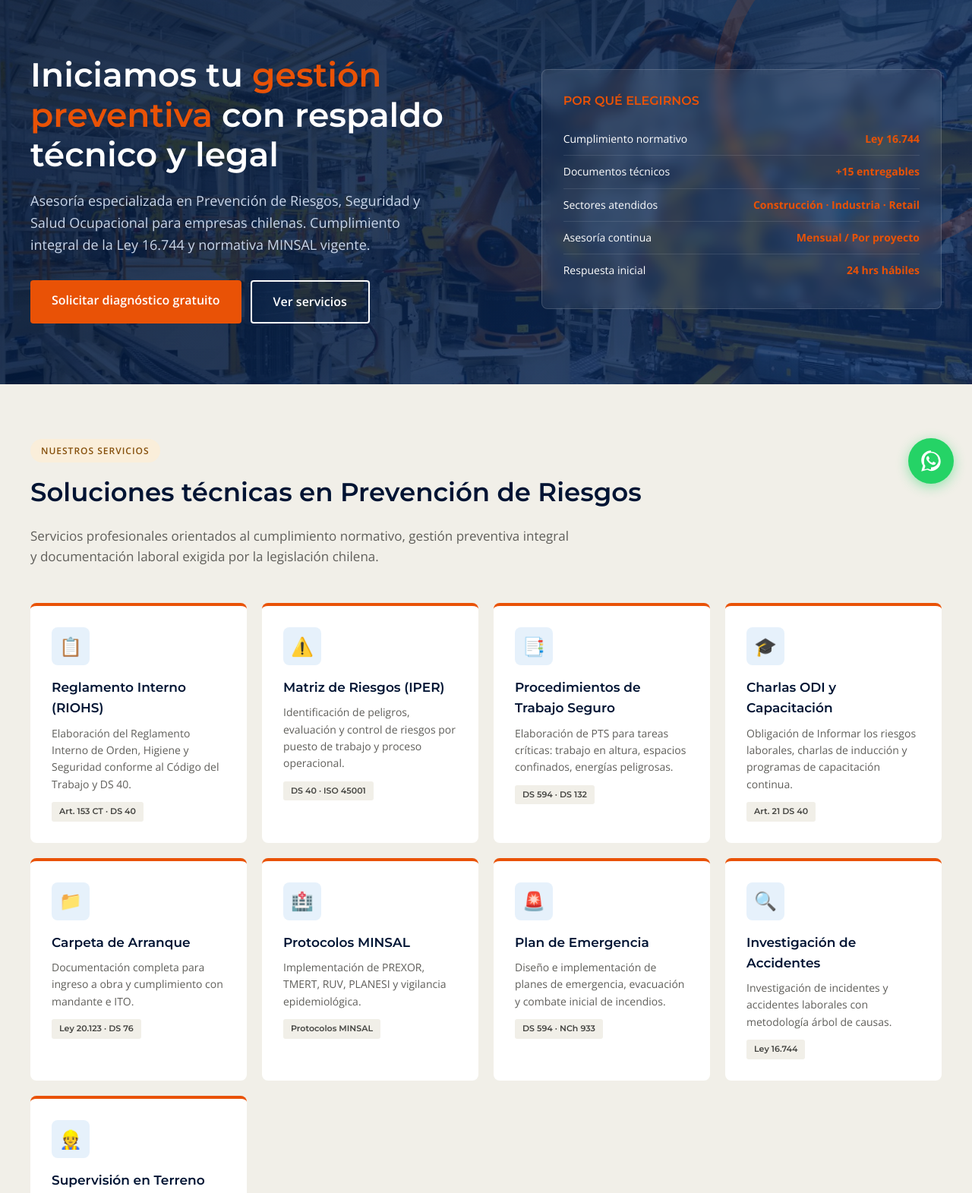
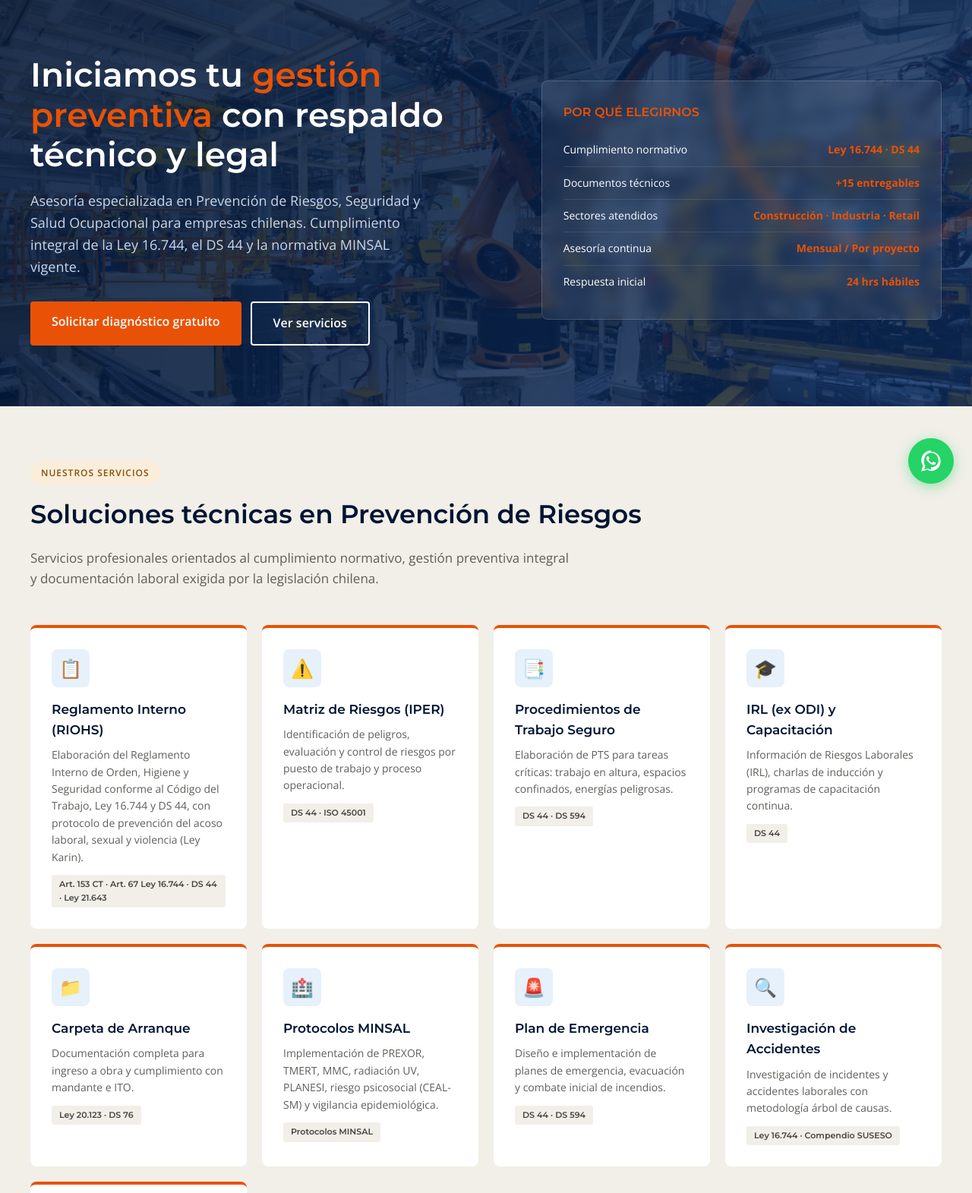
Before and after one commit to iniciaprevencion/Inicia-Prevenci-n, a plain HTML site: page index.html in a window 1280 px wide. Shown: the part 139-1710 px from the top of the page at 76% size. Drawn offline with nearby package versions, Linux system fonts and the light colour scheme.

Commit message:
Add files via upload

```diff
--- a/index.html
+++ b/index.html
@@ -6,8 +6,8 @@
 
 <!-- SEO PRIMARIO -->
 <title>IniciaPrevención | Asesoría en Prevención de Riesgos y SST - Chile</title>
-<meta name="description" content="Consultora chilena especializada en Prevención de Riesgos, Seguridad y Salud Ocupacional. Asesoría experta en RIOHS, Matriz IPER, PTS, ODI, Carpeta de Arranque y cumplimiento Ley 16.744.">
-<meta name="keywords" content="prevención de riesgos Chile, asesoría SST, RIOHS, Ley 16.744, prevencionista, seguridad obra, ITO, mandante, carpeta de arranque, matriz IPER, PTS, DS 76, DS 40, DS 594">
+<meta name="description" content="Consultora chilena especializada en Prevención de Riesgos, Seguridad y Salud Ocupacional. Asesoría experta en RIOHS, Matriz IPER, PTS, IRL, Carpeta de Arranque y cumplimiento Ley 16.744 y DS 44.">
+<meta name="keywords" content="prevención de riesgos Chile, asesoría SST, RIOHS, Ley 16.744, prevencionista, seguridad obra, ITO, mandante, carpeta de arranque, matriz IPER, PTS, IRL, DS 44, DS 76, DS 594, Ley Karin, Ley 21.643">
 <meta name="author" content="IniciaPrevención">
 <meta name="robots" content="index, follow">
 <link rel="canonical" href="https://iniciaprevencion.cl/">
@@ -115,7 +115,7 @@
   <div class="hero-inner">
     <div>
       <h1>Iniciamos tu <span>gestión preventiva</span> con respaldo técnico y legal</h1>
-      <p>Asesoría especializada en Prevención de Riesgos, Seguridad y Salud Ocupacional para empresas chilenas. Cumplimiento integral de la Ley 16.744 y normativa MINSAL vigente.</p>
+      <p>Asesoría especializada en Prevención de Riesgos, Seguridad y Salud Ocupacional para empresas chilenas. Cumplimiento integral de la Ley 16.744, el DS 44 y la normativa MINSAL vigente.</p>
       <div class="hero-cta">
         <a href="#contacto" class="btn-primary">Solicitar diagnóstico gratuito</a>
         <a href="#servicios" class="btn-secondary">Ver servicios</a>
@@ -123,7 +123,7 @@
     </div>
     <aside class="hero-stats" aria-label="Razones para elegirnos">
       <h2>POR QUÉ ELEGIRNOS</h2>
-      <div class="stat-row"><span>Cumplimiento normativo</span><strong>Ley 16.744</strong></div>
+      <div class="stat-row"><span>Cumplimiento normativo</span><strong>Ley 16.744 · DS 44</strong></div>
       <div class="stat-row"><span>Documentos técnicos</span><strong>+15 entregables</strong></div>
       <div class="stat-row"><span>Sectores atendidos</span><strong>Construcción · Industria · Retail</strong></div>
       <div class="stat-row"><span>Asesoría continua</span><strong>Mensual / Por proyecto</strong></div>
@@ -143,29 +143,29 @@
       <article class="servicio-card">
         <div class="servicio-icon" aria-hidden="true">📋</div>
         <h3>Reglamento Interno (RIOHS)</h3>
-        <p>Elaboración del Reglamento Interno de Orden, Higiene y Seguridad conforme al Código del Trabajo y DS 40.</p>
-        <span class="servicio-norm">Art. 153 CT · DS 40</span>
+        <p>Elaboración del Reglamento Interno de Orden, Higiene y Seguridad conforme al Código del Trabajo, Ley 16.744 y DS 44, con protocolo de prevención del acoso laboral, sexual y violencia (Ley Karin).</p>
+        <span class="servicio-norm">Art. 153 CT · Art. 67 Ley 16.744 · DS 44 · Ley 21.643</span>
       </article>
 
       <article class="servicio-card">
         <div class="servicio-icon" aria-hidden="true">⚠️</div>
         <h3>Matriz de Riesgos (IPER)</h3>
         <p>Identificación de peligros, evaluación y control de riesgos por puesto de trabajo y proceso operacional.</p>
-        <span class="servicio-norm">DS 40 · ISO 45001</span>
+        <span class="servicio-norm">DS 44 · ISO 45001</span>
       </article>
 
       <article class="servicio-card">
         <div class="servicio-icon" aria-hidden="true">📑</div>
         <h3>Procedimientos de Trabajo Seguro</h3>
         <p>Elaboración de PTS para tareas críticas: trabajo en altura, espacios confinados, energías peligrosas.</p>
-        <span class="servicio-norm">DS 594 · DS 132</span>
+        <span class="servicio-norm">DS 44 · DS 594</span>
       </article>
 
       <article class="servicio-card">
         <div class="servicio-icon" aria-hidden="true">🎓</div>
-        <h3>Charlas ODI y Capacitación</h3>
-        <p>Obligación de Informar los riesgos laborales, charlas de inducción y programas de capacitación continua.</p>
-        <span class="servicio-norm">Art. 21 DS 40</span>
+        <h3>IRL (ex ODI) y Capacitación</h3>
+        <p>Información de Riesgos Laborales (IRL), charlas de inducción y programas de capacitación continua.</p>
+        <span class="servicio-norm">DS 44</span>
       </article>
 
       <article class="servicio-card">
@@ -178,7 +178,7 @@
       <article class="servicio-card">
         <div class="servicio-icon" aria-hidden="true">🏥</div>
         <h3>Protocolos MINSAL</h3>
-        <p>Implementación de PREXOR, TMERT, RUV, PLANESI y vigilancia epidemiológica.</p>
+        <p>Implementación de PREXOR, TMERT, MMC, radiación UV, PLANESI, riesgo psicosocial (CEAL-SM) y vigilancia epidemiológica.</p>
         <span class="servicio-norm">Protocolos MINSAL</span>
       </article>
 
@@ -186,14 +186,14 @@
         <div class="servicio-icon" aria-hidden="true">🚨</div>
         <h3>Plan de Emergencia</h3>
         <p>Diseño e implementación de planes de emergencia, evacuación y combate inicial de incendios.</p>
-        <span class="servicio-norm">DS 594 · NCh 933</span>
+        <span class="servicio-norm">DS 44 · DS 594</span>
       </article>
 
       <article class="servicio-card">
         <div class="servicio-icon" aria-hidden="true">🔍</div>
         <h3>Investigación de Accidentes</h3>
         <p>Investigación de incidentes y accidentes laborales con metodología árbol de causas.</p>
-        <span class="servicio-norm">Ley 16.744</span>
+        <span class="servicio-norm">Ley 16.744 · Compendio SUSESO</span>
       </article>
 
       <article class="servicio-card">
@@ -246,13 +246,13 @@
 
     <div class="norma-grid">
       <div class="norma-card"><strong>Ley 16.744</strong><span>Seguro social contra accidentes del trabajo y enfermedades profesionales</span></div>
-      <div class="norma-card"><strong>DS 40</strong><span>Prevención de riesgos profesionales · Departamento de Prevención y RIOHS</span></div>
-      <div class="norma-card"><strong>DS 54</strong><span>Comité Paritario de Higiene y Seguridad (CPHS)</span></div>
-      <div class="norma-card"><strong>DS 76</strong><span>Reglamento sobre subcontratación y servicios transitorios</span></div>
+      <div class="norma-card"><strong>DS 44</strong><span>Gestión preventiva de riesgos laborales, IRL, Departamento de Prevención y Comité Paritario · Reemplaza DS 40 y DS 54 (vigente desde 01-02-2025)</span></div>
+      <div class="norma-card"><strong>Ley 21.643 (Ley Karin)</strong><span>Prevención, investigación y sanción del acoso laboral, sexual y la violencia en el trabajo</span></div>
+      <div class="norma-card"><strong>DS 76</strong><span>Gestión de SST en obras, faenas o servicios con contratistas y subcontratistas (art. 66 bis Ley 16.744)</span></div>
       <div class="norma-card"><strong>DS 594</strong><span>Condiciones sanitarias y ambientales básicas en lugares de trabajo</span></div>
       <div class="norma-card"><strong>Ley 20.123</strong><span>Régimen de subcontratación y trabajo en empresas de servicios</span></div>
       <div class="norma-card"><strong>DS 132</strong><span>Reglamento de Seguridad Minera</span></div>
-      <div class="norma-card"><strong>Protocolos MINSAL</strong><span>PREXOR, TMERT, RUV, PLANESI, Sílice</span></div>
+      <div class="norma-card"><strong>Protocolos MINSAL</strong><span>PREXOR, TMERT, MMC, UV, PLANESI (sílice), riesgo psicosocial</span></div>
     </div>
   </div>
 </section>
@@ -340,7 +340,7 @@
           <option>Matriz de Riesgos</option>
           <option>Carpeta de Arranque</option>
           <option>Asesoría integral</option>
-          <option>Capacitación / ODI</option>
+          <option>Capacitación / IRL</option>
           <option>Otro</option>
         </select>
         <label for="mensaje" class="sr-only">Mensaje</label>
@@ -366,7 +366,7 @@
         <li><a href="#servicios">RIOHS</a></li>
         <li><a href="#servicios">Matriz IPER</a></li>
         <li><a href="#servicios">PTS</a></li>
-        <li><a href="#servicios">Capacitación ODI</a></li>
+        <li><a href="#servicios">IRL y Capacitación</a></li>
         <li><a href="#servicios">Carpeta de Arranque</a></li>
       </ul>
     </div>
```
